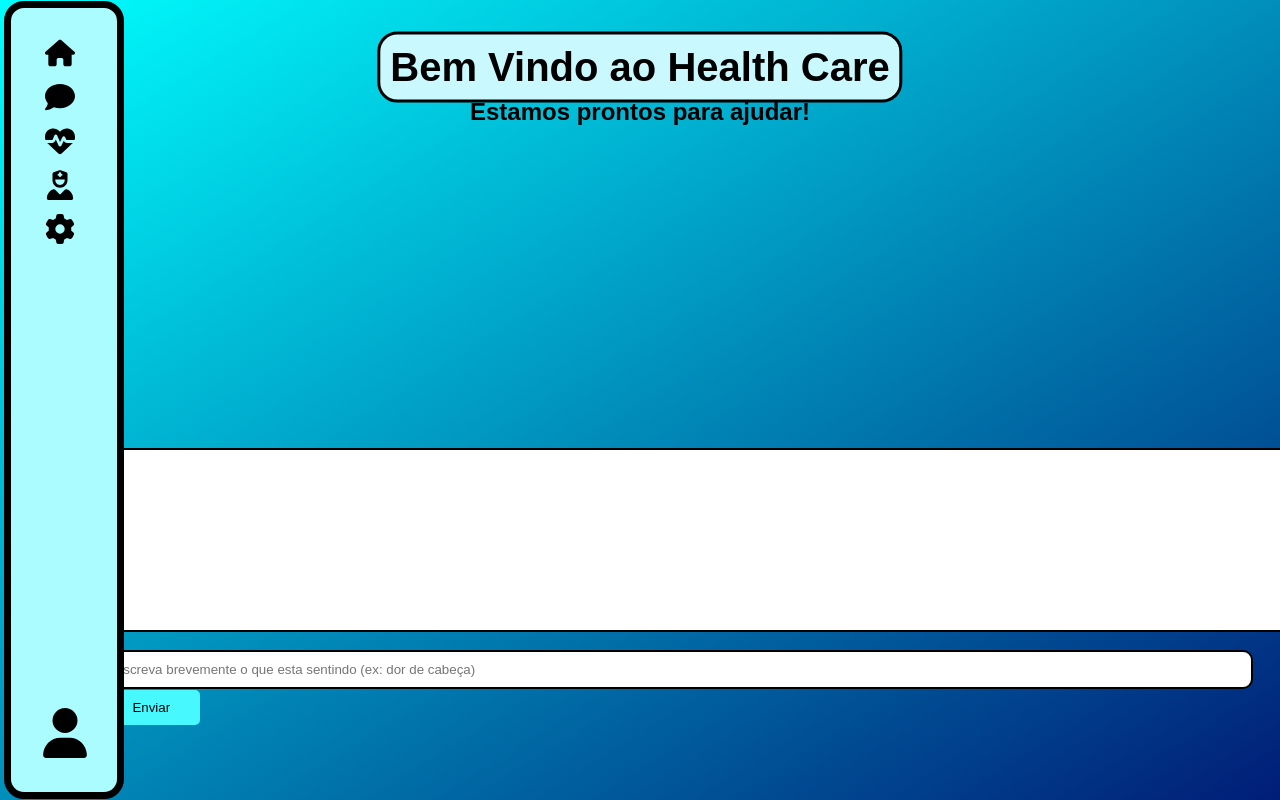
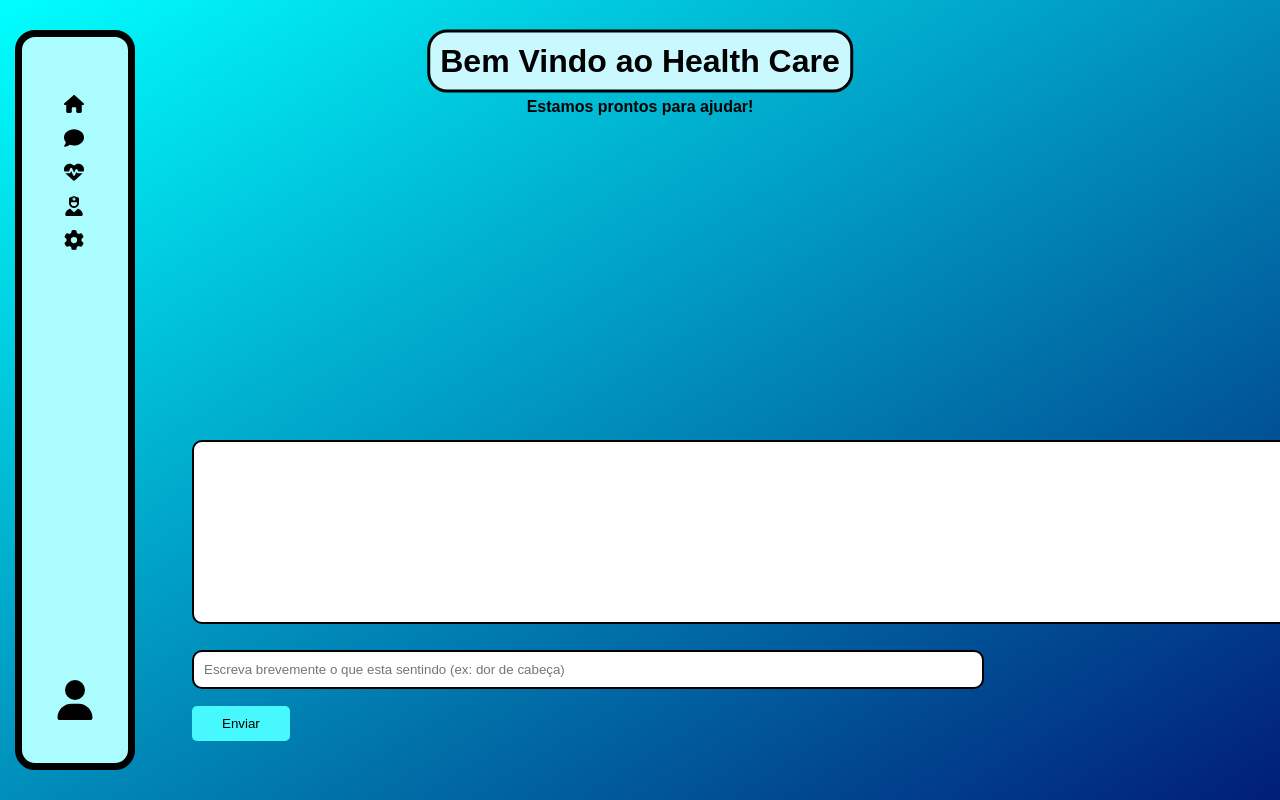
Before and after one commit to Vdt9000/Projeto-Health-Care, a React (Create React App) app in the folder front/: page / in a window 1280 px wide. Built offline with nearby package versions, Linux system fonts and the light colour scheme.

Commit message:
v1.0.0 -m entrega03(front): finaliza interface gráfica

```diff
--- a/front/src/components/Bordas.css
+++ b/front/src/components/Bordas.css
@@ -3,7 +3,7 @@
     top: 5%;
     left: 50%;
     transform: translate(-50%, -50%);
-    font-size: 250%;
+    font-size: 200%;
     color: rgb(0, 0, 0);
     font-family: 'Poppins', sans-serif;
     z-index: 2;
@@ -18,7 +18,7 @@
     top: 12%;
     left: 50%;
     transform: translate(-50%, -50%);
-    font-size: 150%;
+    font-size: 100%;
     color: rgb(0, 0, 0);
     font-family: 'Poppins', sans-serif;
     z-index: 2;
@@ -43,8 +43,8 @@ body{
     padding: 0;
     margin: 0;
     float: left;
-    margin-left: 1.2cm;
-    margin-top: 1cm;
+    margin-left: 1.7cm;
+    margin-top: 2.5cm;
     position: relative;
     z-index: 2;
 }
@@ -54,28 +54,28 @@ body{
 }
 
 #myList svg {
-    width: 30px;
-    height: 30px;
+    width: 20px;
+    height: 20px;
 }
 #usuario {
     list-style-type: none;
     position: absolute;
     bottom: 0;
     left: 0;
-    margin: 0 0 1cm 0cm;
+    margin: 0 0 2cm 0.4cm;
     z-index: 2;
 }
 
 #usuario svg {
-    width: 50px;
-    height: 50px;
+    width: 40px;
+    height: 40px;
 }
 
 #usuario-container {
     position: fixed;
-    bottom: 1px;
-    left: 4px;
-    top: 1px;
+    bottom: 30px;
+    left: 15px;
+    top: 30px;
     background-color: #aafcff;
     border: 7px solid rgb(0, 0, 0);
     padding: 53px;
--- a/front/src/components/Chat.css
+++ b/front/src/components/Chat.css
@@ -11,10 +11,10 @@
     border: 2px solid #000000;
     border-radius: 10px;
     padding: 90px;
-    width: 1500px;
+    width: 990px;
     position: fixed;
-    top: 56%;
-    left: 8%;
+    top: 55%;
+    left: 15%;
 
 }
 
@@ -24,14 +24,14 @@
 }
 
 .input-field {
-    width: 88%;
+    width: 60%;
     padding: 10px;
     border: 2px solid #000000;
     border-radius: 10px;
     margin-top: 10px;
     position: fixed;
     top: 80%;
-    left: 8%;
+    left: 15%;
 }
 
 .send-button {
@@ -43,8 +43,8 @@
     cursor: pointer;
     margin-top: 10px;
     position: fixed;
-    top: 85%;
-    left: 8%;
+    top: 87%;
+    left: 15%;
 }
 
 .send-button:disabled {
```
